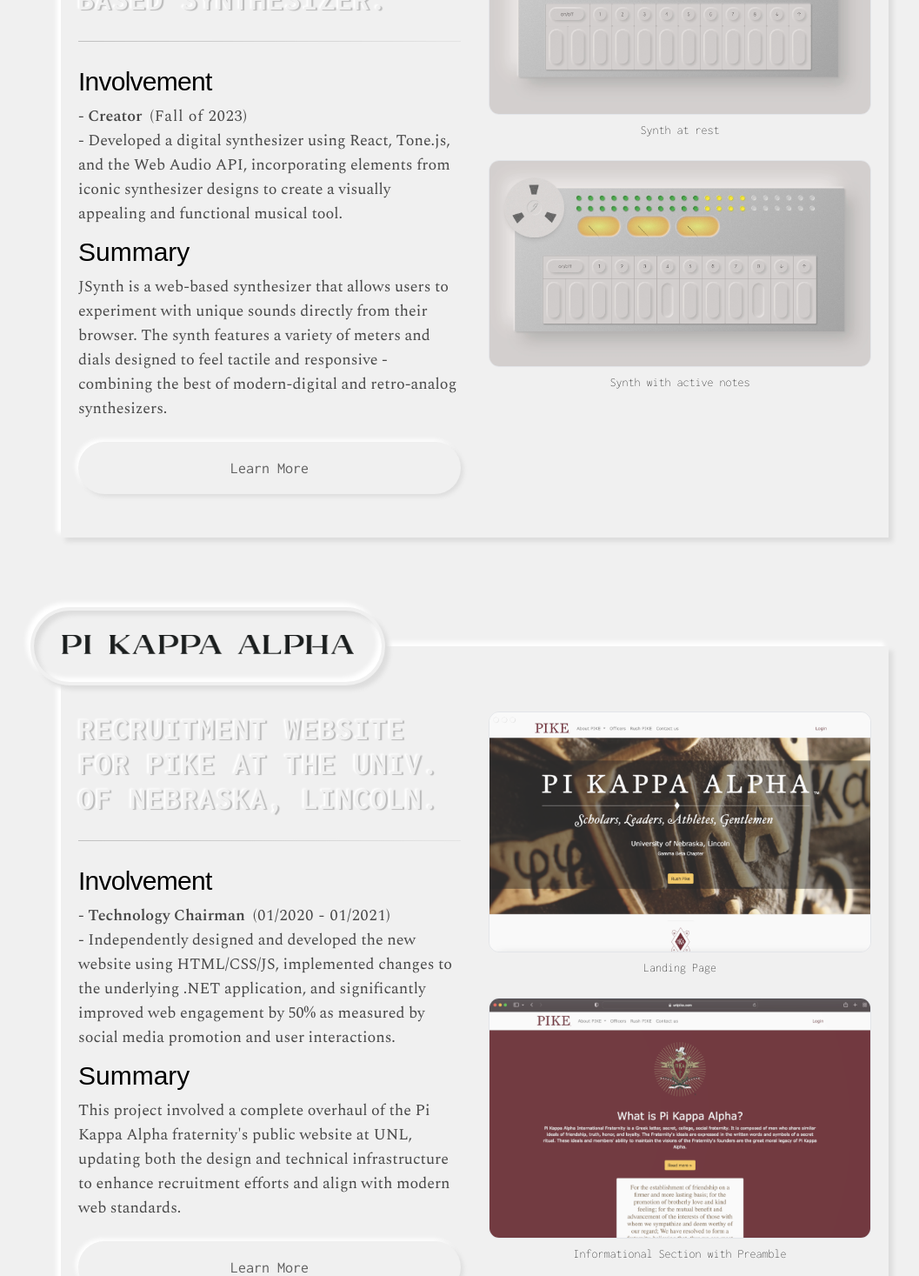
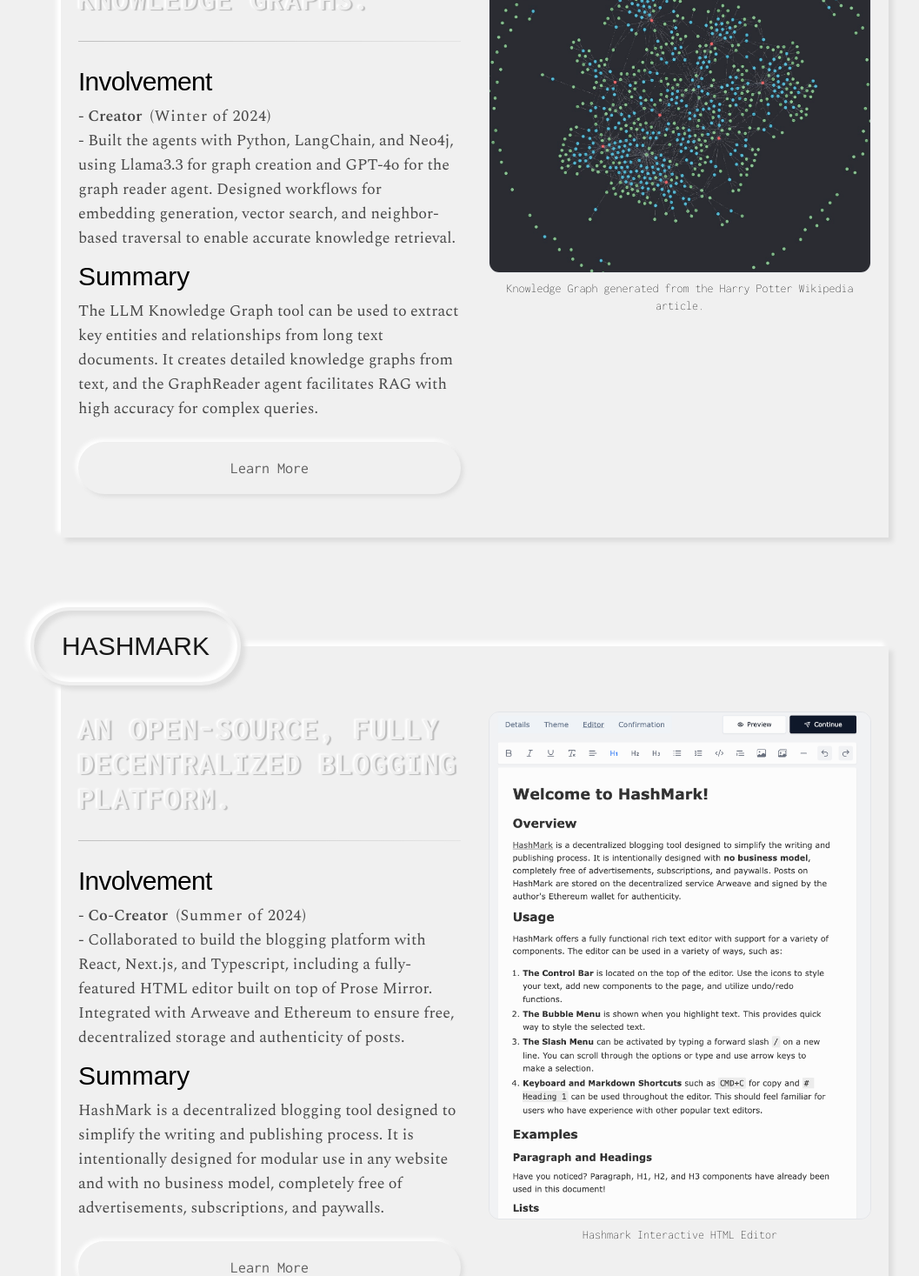
Before and after one commit to jaboesch/jboesch, a Next.js app: page /projects in a window 1280 px wide. Shown: the part 640-2107 px from the top of the page at 87% size, without its empty margins (94-1151 px from the left). Built offline with nearby package versions, Linux system fonts and the light colour scheme; a web font is replaced by a local one.

Commit message:
Add new project listings

```diff
--- a/src/app/projects/page.tsx
+++ b/src/app/projects/page.tsx
@@ -14,6 +14,83 @@
         <div className="max-w-[700px] mx-auto w-full my-5 md:my-8">
           <LedGrid value={"PROJECTS"} gridStyle="grid-cols-8" delay={50} />
         </div>
+
+        <ProjectCard
+          wordmark={
+            <h2 className="font-exa uppercase text-black/90 font-light text-center text-2xl">
+              AI Knowledge Graph
+            </h2>
+          }
+          headline={PROJECT_DESCRIPTIONS.knowledgeGraph.headline}
+          headingOne="Involvement"
+          paragraphOne={
+            <>
+              <span className="font-bold">
+                - {PROJECT_DESCRIPTIONS.knowledgeGraph.role}&nbsp;&nbsp;
+              </span>
+              <span className="font-extralight tracking-wider">
+                ({PROJECT_DESCRIPTIONS.knowledgeGraph.date})
+              </span>
+              <br />
+              <span>- {PROJECT_DESCRIPTIONS.knowledgeGraph.involvementSummary}</span>
+            </>
+          }
+          headingTwo="Summary"
+          paragraphTwo={PROJECT_DESCRIPTIONS.knowledgeGraph.summary}
+          internalLink={INTERNAL_LINK.PROJECTS + PROJECT_LINK.KNOWLEDGE_GRAPH}
+        >
+          <div className="gap-2 w-full flex mx-auto flex-col">
+            <Image
+              alt="Harry Potter Knowledge Graph"
+              src="/assets/knowledge-graph/hp-full-graph.jpg"
+              className="object-scale-down w-full rounded-xl border brightness-[99%] hover:brightness-100"
+              width={1600}
+              height={1600}
+            />
+            <p className="font-mono text-center text-sm font-extralight">
+              Knowledge Graph generated from the Harry Potter Wikipedia article.
+            </p>
+          </div>
+        </ProjectCard>
+
+        <ProjectCard
+          wordmark={
+            <h2 className="font-exa uppercase text-black/90 font-light text-center text-3xl">
+              Hashmark
+            </h2>
+          }
+          headline={PROJECT_DESCRIPTIONS.hashmark.headline}
+          headingOne="Involvement"
+          paragraphOne={
+            <>
+              <span className="font-bold">
+                - {PROJECT_DESCRIPTIONS.hashmark.role}&nbsp;&nbsp;
+              </span>
+              <span className="font-extralight tracking-wider">
+                ({PROJECT_DESCRIPTIONS.hashmark.date})
+              </span>
+              <br />
+              <span>- {PROJECT_DESCRIPTIONS.hashmark.involvementSummary}</span>
+            </>
+          }
+          headingTwo="Summary"
+          paragraphTwo={PROJECT_DESCRIPTIONS.hashmark.summary}
+          internalLink={INTERNAL_LINK.PROJECTS + PROJECT_LINK.HASHMARK}
+        >
+          <div className="gap-2 w-full flex mx-auto flex-col">
+            <Image
+              alt="Hashmark Editor"
+              src="/assets/hashmark/editor-portrait.png"
+              className="object-scale-down w-full rounded-xl border brightness-[99%] hover:brightness-100"
+              width={900}
+              height={1600}
+            />
+            <p className="font-mono text-center text-sm font-extralight">
+              Hashmark Interactive HTML Editor
+            </p>
+          </div>
+        </ProjectCard>
+
         <ProjectCard
           wordmark={
             <h2 className="font-exa uppercase text-black/90 font-light text-3xl">
--- a/src/components/layout/footer.tsx
+++ b/src/components/layout/footer.tsx
@@ -75,6 +75,12 @@
             </Link>
             <div className="w-full h-[1px] bg-gradient-to-r from-black/20 to-black/5" />
             <Link
+              href={INTERNAL_LINK.PROJECTS + PROJECT_LINK.KNOWLEDGE_GRAPH}
+              className={linkStyles}
+            >
+              AI Knowledge Graph
+            </Link>
+            <Link
               href={INTERNAL_LINK.PROJECTS + PROJECT_LINK.HASHMARK}
               className={linkStyles}
             >
--- a/src/constants/descriptions.ts
+++ b/src/constants/descriptions.ts
@@ -48,8 +48,8 @@
     role: "Co-Creator",
     date: "Summer of 2024",
     headline: `An open-source, fully decentralized blogging platform.`,
-    summary: ``,
-    involvementSummary: ``,
+    summary: `HashMark is a decentralized blogging tool designed to simplify the writing and publishing process. It is intentionally designed for modular use in any website and with no business model, completely free of advertisements, subscriptions, and paywalls.`,
+    involvementSummary: `Collaborated to build the blogging platform with React, Next.js, and Typescript, including a fully-featured HTML editor built on top of Prose Mirror. Integrated with Arweave and Ethereum to ensure free, decentralized storage and authenticity of posts.`,
   },
   jsynth: {
     role: "Creator",
```
